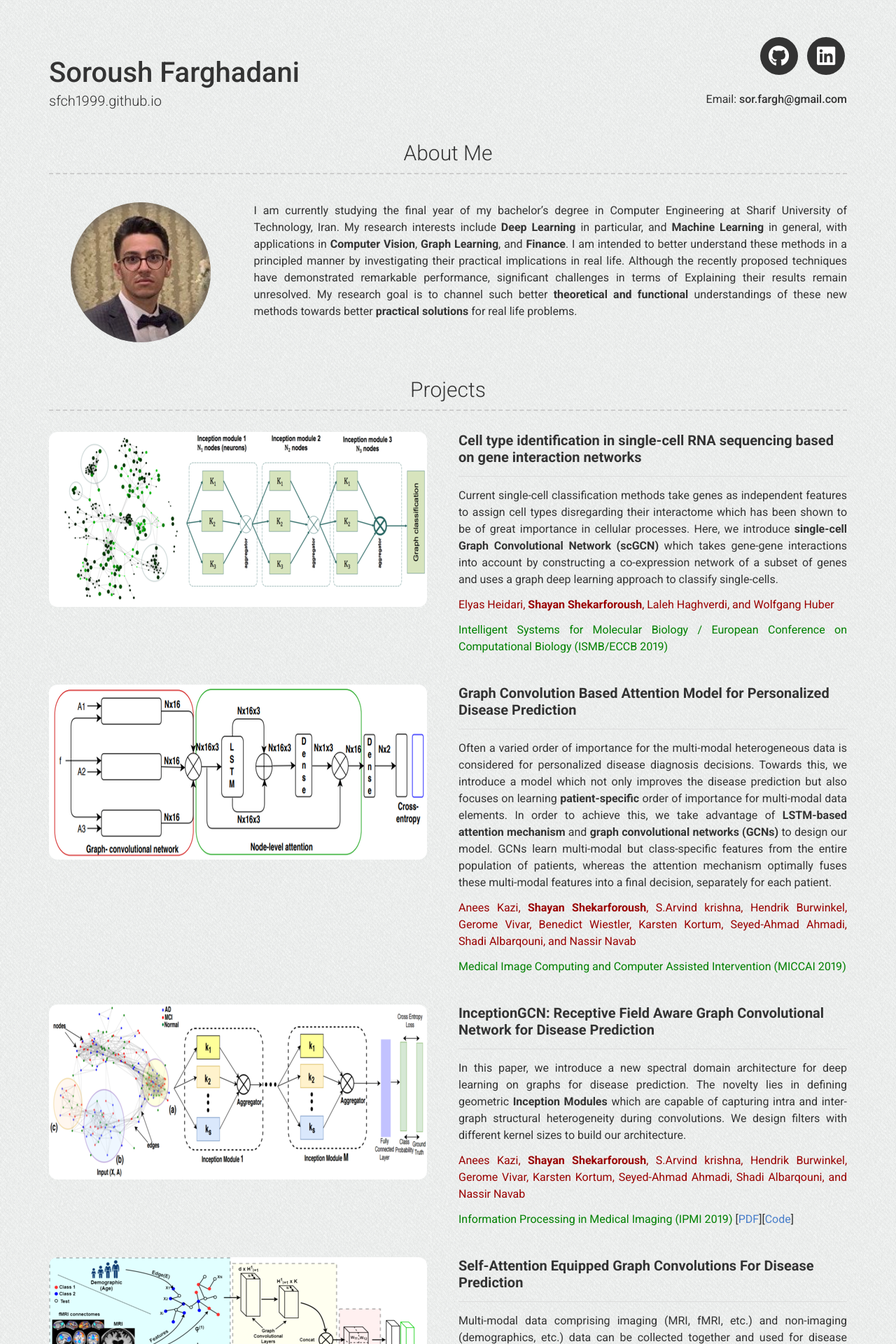
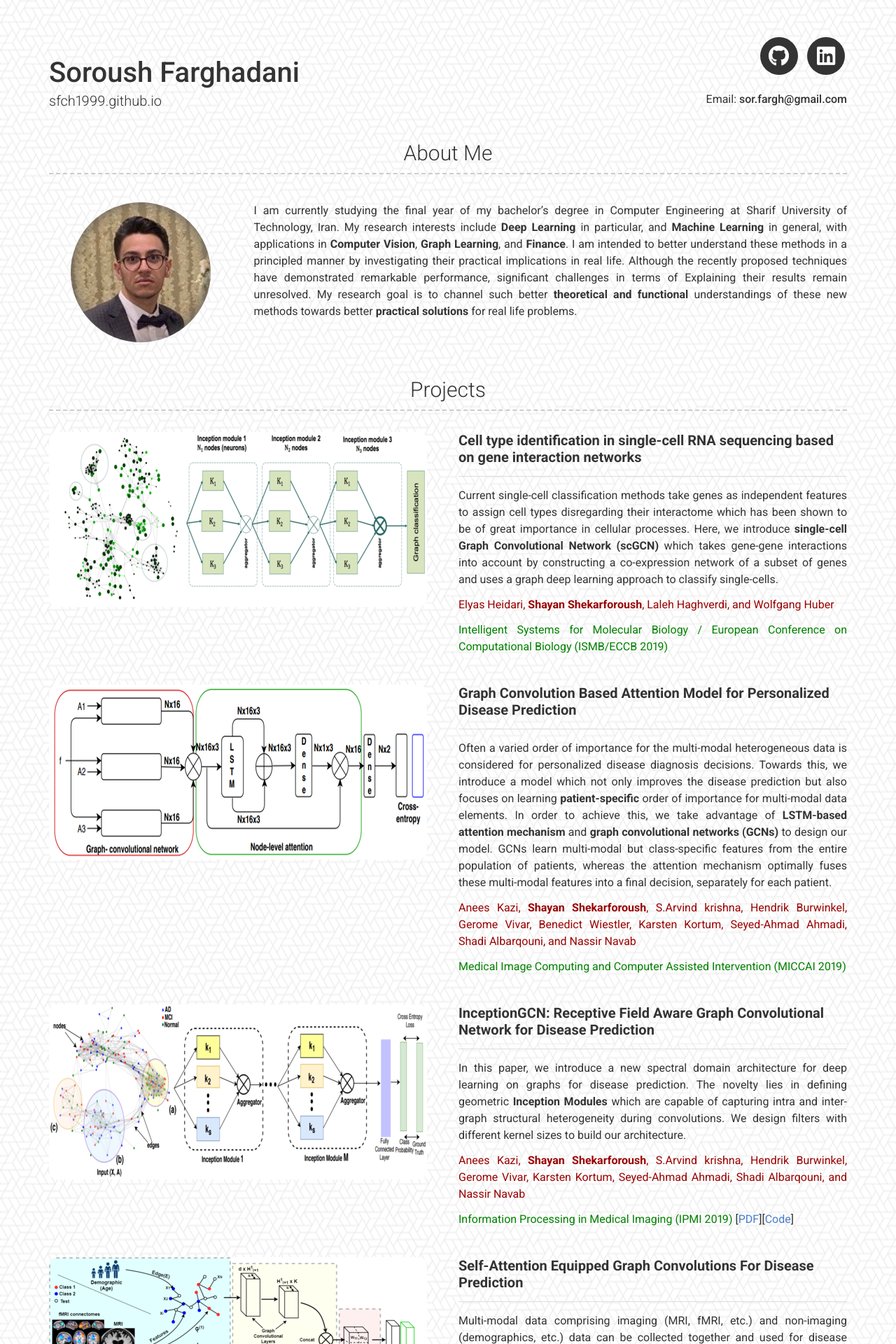
Before and after one commit to sfch1999/sfch1999.github.io, a Jekyll site: the page built from index.md, in a window 1280 px wide. Shown: the top 1920 px of the page at 70% size. Built offline with Jekyll 4.4.1, drawn with Linux system fonts in a browser that asks for light colours; a style sheet for code colours, icons or effects is not loaded.

Commit message:
about me

```diff
--- a/_layouts/default.html
+++ b/_layouts/default.html
@@ -3,7 +3,7 @@
 
 {%- include head.html -%}
 
-<body style="background-image: url(/images/gr.jpg)">
+<body style="background-image: url(/images/what-the-hex.png)">
 
     {%- include header.html -%}
 
```
